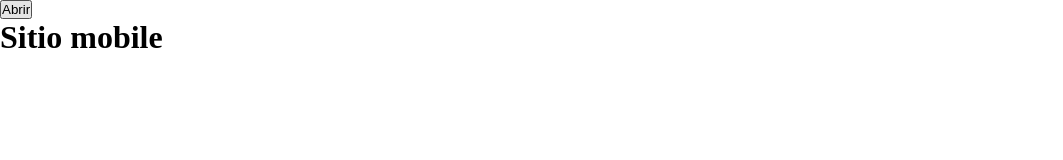
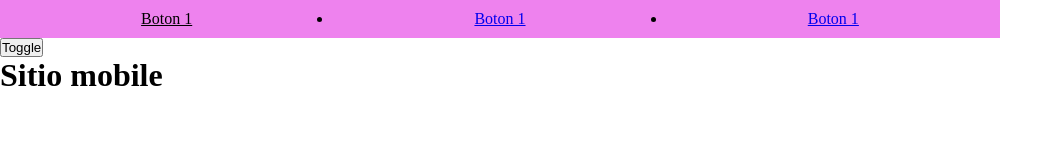
Before and after one commit to marugm/mobile, a plain HTML site: page mobile.html in a window 1280 px wide. Shown: the whole page, without its empty margins (0-1063 px from the left). Drawn offline with Linux system fonts and the light colour scheme.

Commit message:
mas cosas

```diff
--- a/mobile.css
+++ b/mobile.css
@@ -33,3 +33,31 @@
 .nav-mobile a:hover {
 	background-color: orange;
 }
+
+.toggle {
+	display: block;
+}
+
+/*
+	Menu escritorio
+*/
+
+.nav-desktop {
+	max-width: 1000px;
+	background-color: violet;
+	display: flex;
+}
+
+.nav-desktop li {
+	flex-grow: 1;
+}
+
+.nav-desktop a {
+	display: block;
+	text-align: center;
+	padding: 10px;
+}
+
+.nav-desktop a:hover {
+	color: black;
+}
--- a/mobile.html
+++ b/mobile.html
@@ -12,8 +12,14 @@
 
 <body>
 
+	<ul class="nav-desktop">
+		<li><a href="#">Boton 1</a></li>
+		<li><a href="#">Boton 1</a></li>
+		<li><a href="#">Boton 1</a></li>
+	</ul>
+
 	<div class="nav">
-		<button id="boton">Abrir</button>
+		<button id="boton">Toggle</button>
 
 			<ul class="nav-mobile" id="menu">
 				<li><a href="#">Boton 1</a></li>
@@ -30,7 +36,12 @@
 		boton.addEventListener (
 			"click",
 			function () {
-				alert ("Hiciste click!");
+				//alert ("Hiciste click!");
+
+				//toggle = interruptor
+				// add / remove
+
+				menu.classList.toggle("toggle");
 			}
 		);
 
```
